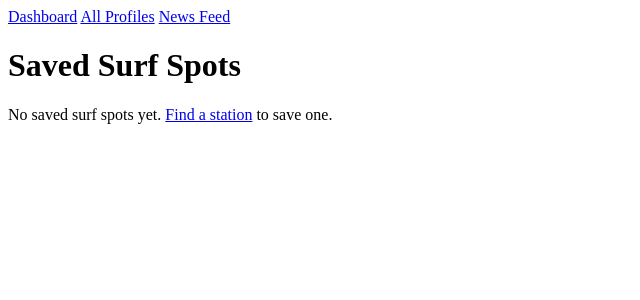
After one commit to enano1/we-tide, a Django app: page /saved-locations/ in a window 1280 px wide. The commit adds this page. Shown: the top 300 px of the page, without its empty margins (0-640 px from the left). Run offline with Django 5.2, Linux system fonts and the light colour scheme; a user stored in the database is signed in; data comes from the database, SQL or seed files in the repository; both versions use the stored data as it was after the commit.

Commit message:
added functionality to saving surf location to be viewed from dash

```diff
--- a/tide/admin.py
+++ b/tide/admin.py
@@ -3,6 +3,7 @@ from .models import *
 # Register your models here.)
 
 admin.site.register(Profile)
-admin.site.register(Friend)
+# admin.site.register(Friend)
 admin.site.register(StatusMessage)
-admin.site.register(Image)
+# admin.site.register(Image)
+admin.site.register(SurfSpot)
--- a/tide/templates/tide/base.html
+++ b/tide/templates/tide/base.html
@@ -10,9 +10,11 @@
 <body>
     <header>
         <nav>
-            <a href="{% url 'dashboard' %}">Dashboard</a>
-            <a href="{% url 'show_all_profiles' %}">All Profiles</a>
-            <a href="{% url 'news_feed' request.user.profile.pk %}">News Feed</a>
+            {% if request.user.is_authenticated %}
+                <a href="{% url 'dashboard' %}">Dashboard</a>
+                <a href="{% url 'show_all_profiles' %}">All Profiles</a>
+                <a href="{% url 'news_feed' request.user.profile.pk %}">News Feed</a>
+            {% endif %}
         </nav>
 
     </header>
--- a/tide/templates/tide/dashboard.html
+++ b/tide/templates/tide/dashboard.html
@@ -18,6 +18,8 @@
                 <p><a href="{% url 'show_all_profiles' %}">View All Profiles</a></p>
                 <p><a href="{% url 'show_profile' request.user.profile.pk %}">View My Profile</a></p>
                 <p><a href="{% url 'location_input' %}">Find Nearest NOAA Station</a></p>
+                <p><a href="{% url 'saved_locations' %}">View Saved Surf Spots</a></p>
+
             </div>
         {% endif %}
     </div>
--- /dev/null
+++ b/tide/templates/tide/saved_locations.html
@@ -0,0 +1,23 @@
+{% extends 'tide/base.html' %}
+
+{% block content %}
+    <h1>Saved Surf Spots</h1>
+
+    {% if surf_spots %}
+        <div class="saved-locations">
+            {% for spot in surf_spots %}
+                <div class="location-card">
+                    <h3>{{ spot.nickname|default:spot.station_id }}</h3>
+                    <p><strong>Station ID:</strong> {{ spot.station_id }}</p>
+                    <p><strong>Coordinates:</strong> {{ spot.latitude }}, {{ spot.longitude }}</p>
+                    <p><strong>Saved on:</strong> {{ spot.created_at|date:"M d, Y H:i" }}</p>
+                    <a href="{% url 'tide_data' spot.station_id %}">View Tide Data</a> |
+                    <a href="{% url 'weather_view' spot.latitude spot.longitude %}">View Weather</a> |
+                    <a href="https://www.google.com/maps/search/?api=1&query={{ spot.latitude }},{{ spot.longitude }}" target="_blank">Google Maps</a>
+                </div>
+            {% endfor %}
+        </div>
+    {% else %}
+        <p>No saved surf spots yet. <a href="{% url 'location_input' %}">Find a station</a> to save one.</p>
+    {% endif %}
+{% endblock %}
--- a/tide/urls.py
+++ b/tide/urls.py
@@ -34,4 +34,8 @@ urlpatterns = [
     path('nearest-station/<float:latitude>/<float:longitude>/', views.nearest_station_view, name='nearest_station'),
     path('weather/<float:lat>/<float:lon>/', views.weather_view, name='weather_view'),
     path('tide-info/', views.tide_info_view, name='tide_info'),
+    path('save_station/', views.SaveStationView.as_view(), name='save_station'),
+    path('saved-locations/', views.SavedLocationsView.as_view(), name='saved_locations'),
+
+
 ]
--- a/tide/views.py
+++ b/tide/views.py
@@ -4,7 +4,7 @@ from django.contrib.auth.mixins import LoginRequiredMixin
 from django.views.generic import View, ListView, DetailView, CreateView, UpdateView, DeleteView
 from django.urls import reverse, reverse_lazy
 from django.contrib import messages
-from .models import Profile, StatusMessage, Image
+from .models import Profile, StatusMessage, Image, SurfSpot
 from .forms import CreateProfileForm, UpdateProfileForm, CreateStatusMessageForm, LocationForm
 import requests
 from decouple import config
@@ -147,15 +147,17 @@ class ShowNewsFeedView(LoginRequiredMixin, DetailView):
 
 ### DASHBOARD VIEW ###
 
-class DashboardView(View):
+from django.views.generic import TemplateView
+
+class DashboardView(LoginRequiredMixin, TemplateView):
     template_name = 'tide/dashboard.html'
+    welcome_message = 'Welcome to your Dashboard!'
 
-    def get(self, request, *args, **kwargs):
-        context = {
-            'welcome_message': "Welcome to your dashboard",
-        }
-        return render(request, self.template_name, context)
-
+    def get_context_data(self, **kwargs):
+        context = super().get_context_data(**kwargs)
+        context['welcome_message'] = self.welcome_message
+        context['surf_spots'] = SurfSpot.objects.filter(user=self.request.user)
+        return context
 
 from datetime import datetime, timedelta
 import math
@@ -730,3 +732,32 @@ def weather_view(request, lat, lon):
 
 def tide_info_view(request):
     return render(request, 'tide/tide_info.html')
+
+
+class SaveStationView(LoginRequiredMixin, View):
+    def post(self, request):
+        station_id = request.POST.get("station_id")
+        name = request.POST.get("name")
+        latitude = request.POST.get("latitude")
+        longitude = request.POST.get("longitude")
+        nickname = request.POST.get("nickname", "")
+
+        # to check if this station is already saved
+        if SurfSpot.objects.filter(user=request.user, station_id=station_id).exists():
+            messages.info(request, "Station already saved.")
+        else:
+            SurfSpot.objects.create(
+                user=request.user,
+                station_id=station_id,
+                nickname=nickname,
+                latitude=latitude,
+                longitude=longitude,
+            )
+            messages.success(request, "Station saved successfully!")
+
+        return redirect('dashboard')
+
+class SavedLocationsView(LoginRequiredMixin, View):
+    def get(self, request):
+        surf_spots = SurfSpot.objects.filter(user=request.user)
+        return render(request, 'tide/saved_locations.html', {'surf_spots': surf_spots})
```
Also changed, not shown: tide/templates/tide/nearest_station.html (+16 -3 lines), db.sqlite3, tide/migrations/0011_surfspot.py (added), tide/models.py (line endings or trailing spaces).
